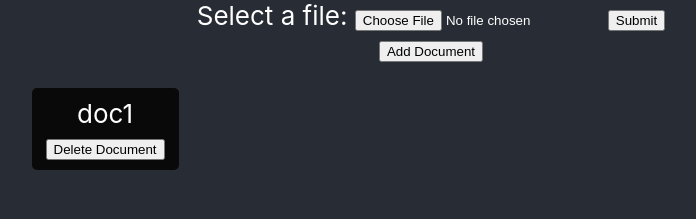
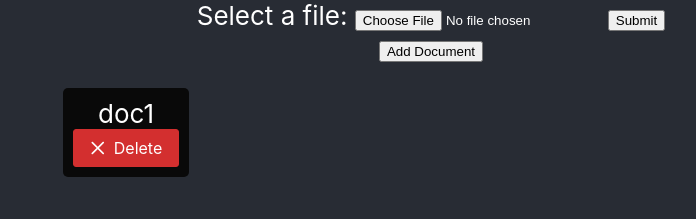
Before and after one commit to YapperCore/YAPPER-GORNS, a React (Create React App) app in the folder my_project/frontend/: page / in a window 1280 px wide. Both pictures are taken after a click on the button "Add Document". Shown: the top 219 px of the page, without its empty margins (209-905 px from the left). Built offline with nearby package versions, Linux system fonts and the light colour scheme; no server answers.

Commit message:
SCRUM-28 Confirmation window appares on delete button click

```diff
--- a/my_project/frontend/package.json
+++ b/my_project/frontend/package.json
@@ -7,6 +7,7 @@
     "@testing-library/jest-dom": "^5.16.5",
     "@testing-library/react": "^13.4.0",
     "@testing-library/user-event": "^13.5.0",
+    "primeicons": "^7.0.0",
     "primereact": "^10.9.2",
     "react": "^18.2.0",
     "react-dom": "^18.2.0",
--- a/my_project/frontend/src/App.js
+++ b/my_project/frontend/src/App.js
@@ -1,6 +1,10 @@
 import './App.css';
 import { useState, useEffect } from 'react';
 import io from 'socket.io-client';
+import Confirmable from './util/confirmable';
+import 'primereact/resources/themes/saga-blue/theme.css';  // theme
+import 'primereact/resources/primereact.min.css';          // core css
+import 'primeicons/primeicons.css';                        // icons
 
 function App() {
   const [documents, setDocuments] = useState([]);
@@ -80,7 +84,6 @@ function App() {
 
         if (response.ok) {
             setDocuments((prevDocuments) => prevDocuments.filter((doc) => doc !== filename));
-            alert('File deleted successfully');
         } else {
             const data = await response.json();
             alert(`Error deleting file: ${data.message}`);
@@ -110,7 +113,10 @@ function App() {
           <ul>
             {documents.map((doc, index) => (
               <li key={index}>{doc}
-                <div className="DeleteButton"> <button onClick={() => handleDelete(doc)}> Delete Document </button> </div></li>
+                <div className="DeleteButton">
+                  <Confirmable onDelete={() => handleDelete(doc)} />
+                </div>
+              </li>
             ))}
           </ul>
         </div>
--- a/my_project/frontend/src/util/confirmable.js
+++ b/my_project/frontend/src/util/confirmable.js
@@ -3,7 +3,7 @@ import { ConfirmPopup, confirmPopup } from 'primereact/confirmpopup';
 import { Toast } from 'primereact/toast';
 import { Button } from 'primereact/button';
 
-export default function DeleteButton({ onDelete }) {
+export default function Confirmable({ onDelete }) {
     const toast = useRef(null);
 
     const accept = () => {
@@ -18,7 +18,7 @@ export default function DeleteButton({ onDelete }) {
     const confirmDelete = (event) => {
         confirmPopup({
             target: event.currentTarget,
-            message: 'Do you want to delete this Doc?',
+            message: 'Do you want to delete this doc?',
             icon: 'pi pi-info-circle',
             defaultFocus: 'reject',
             acceptClassName: 'p-button-danger',
```
Also changed, not shown: 1 other file (tests, documents, lock files or other folders).
